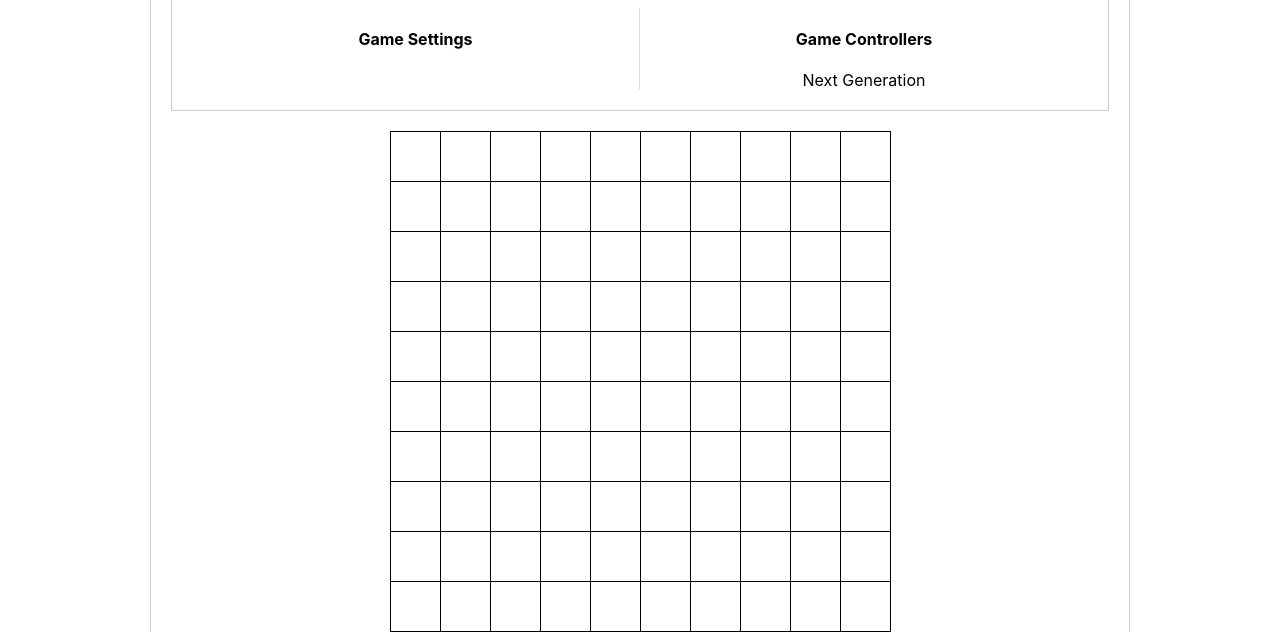
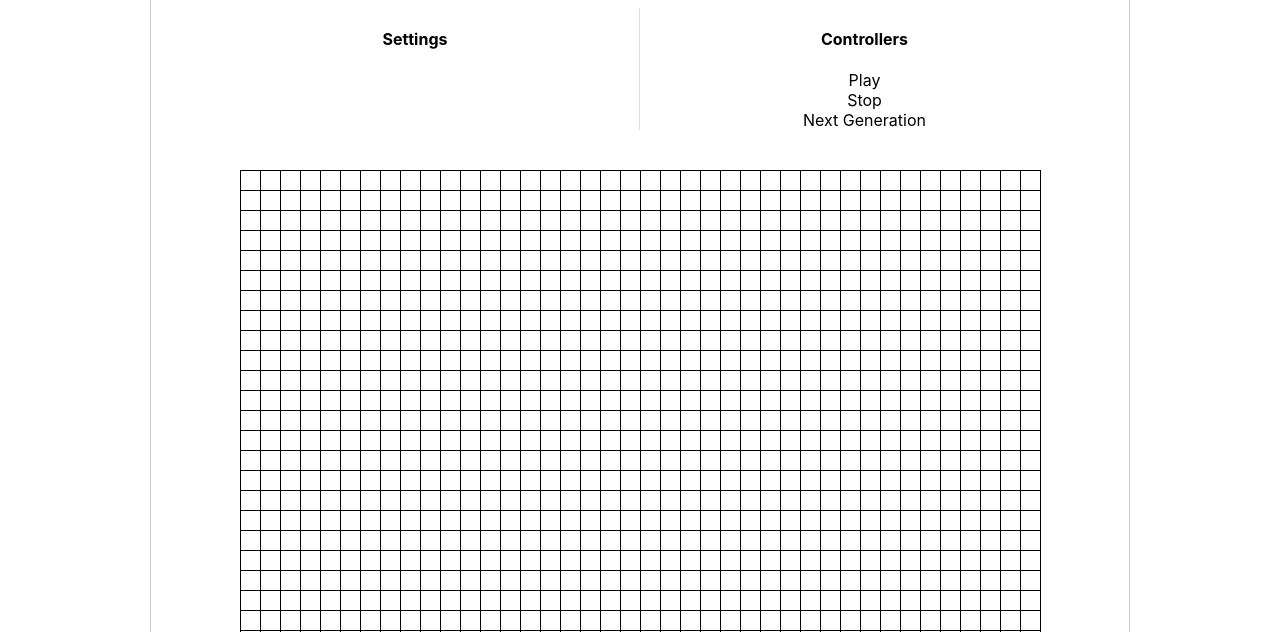
Before and after one commit to nunibaranes/reactGames, a React app: page / in a window 1280 px wide. Shown: the part 947-1579 px from the top of the page. Built offline with nearby package versions, Linux system fonts and the light colour scheme.

Commit message:
play with settings

```diff
--- a/src/app/components/game-of-life/GameOfLife.js
+++ b/src/app/components/game-of-life/GameOfLife.js
@@ -10,15 +10,17 @@ class GameOfLife extends Component {
     this.state = {
         title: 'Game Of Life',
         boardData: {
-          rows: 10,
-          columns: 10,
+          rows: 40,
+          columns: 40,
           cellData: {
             isActive: false,
           },
-          cellWidth: '50px', // TODO: add button to change cellWidth
-          cellHeight: '50px', // TODO: add button to change cellHeight
-          defaultColor: 'black', // TODO: add button to change color
+          cellWidth: '20px', // TODO: add button to change cellWidth
+          cellHeight: '20px', // TODO: add button to change cellHeight
+          defaultColor: 'red', // TODO: add button to change color
         },
+        generation: 0,
+        gameIsRunning: false,
         boardStatus: [],
     };
   }
@@ -106,7 +108,10 @@ class GameOfLife extends Component {
         }
     }
 
-    this.setState({boardStatus: newBoard});
+    this.setState(prevState => ({
+      boardStatus: newBoard,
+      generation: prevState.generation + 1,
+    }));
   }
 
   /**
@@ -147,17 +152,36 @@ class GameOfLife extends Component {
     }));
   }
 
+  runGame = () => {
+    this.setState({ gameIsRunning: true });
+  }
+  stopGame = () => {
+    this.setState({ gameIsRunning: false });
+  }
+
   render() {
-    const { title, boardData, boardStatus} = this.state;
+    const { title, boardData, boardStatus, generation} = this.state;
     return (
       <section className='game-of-life wrapper wrap-with-border'>
         <Title title={ title }></Title>
-        <div className='controllers-and-settings wrapper wrap-with-border'>
+        <div className='controllers-and-settings wrapper'>
           <div className='settings'>
-            <Title title={ 'Game Settings' }></Title>
+            <Title title={ 'Settings' }></Title>
           </div>
           <div className='controllers'>
-            <Title title={ 'Game Controllers' }></Title>
+            <Title title={ 'Controllers' }></Title>
+            <div
+              className='control-run-game'
+              onClick={() => { this.runGame() }}
+            >
+              Play
+            </div>
+            <div
+              className='control-run-game'
+              onClick={() => { this.stopGame() }}
+            >
+              Stop
+            </div>
             <div
               className='control-next-generation'
               onClick={() => { this.setNextGenerationBoardStatus() }}
@@ -173,6 +197,7 @@ class GameOfLife extends Component {
           boardGenerated={this.boardGenerated}
           >
         </Board>
+        <div className='generation-counter'>Generation: {generation}</div>
       </section>
     );
   }
--- a/src/app/components/game-of-life/GameOfLife.scss
+++ b/src/app/components/game-of-life/GameOfLife.scss
@@ -1,7 +1,12 @@
 .controllers-and-settings {
+    border-top: 1px solid #ddd;
     display: grid;
     grid-template-columns: repeat(2, 1fr);
     .settings {
         border-right: 1px solid #ddd;
     }
 }
+
+.generation-counter {
+    margin-top: 25px;
+}
```
